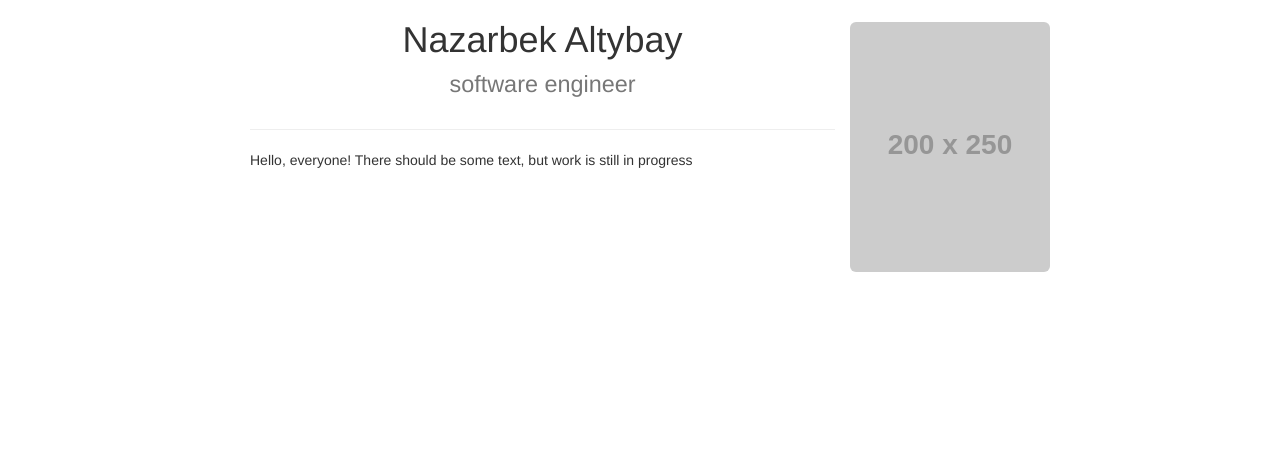
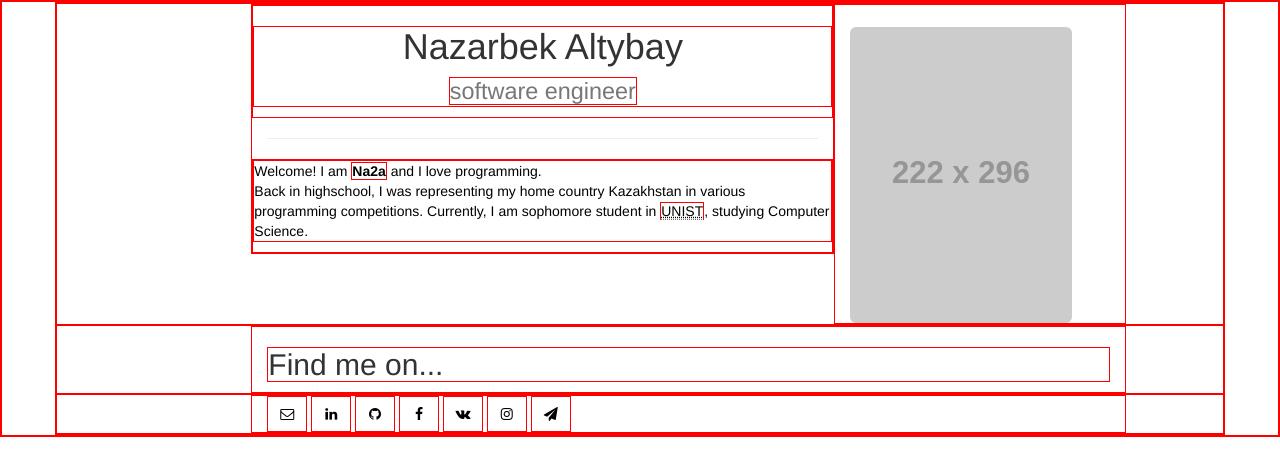
Before and after one commit to Na2a/na2a.github.io, a plain HTML site: page index.html in a window 1280 px wide. Drawn offline with Linux system fonts and the light colour scheme; placeholder pictures from the web are drawn by us.

Commit message:
social media icons
added a new row containing social media icons

```diff
--- a/css/style.css
+++ b/css/style.css
@@ -1,3 +1,7 @@
+
+* {
+  border: 1px red solid;
+}
 
 #photo {
   display: block;
@@ -21,6 +25,36 @@
 }
 
 .about {
+  text-align: left;
+  color: black;
+}
+
+/* Style all font awesome icons */
+
+a.fa {
+  text-decoration: none;
+}
+
+.fa {
   text-align: center;
-  font-size: 20px;
+  text-decoration: none;
+  color:black;
+  padding-top: 10px;
+  padding-bottom: 10px;
+  font-size: 30px;
+  width: 40px;
+  text-align: center;
+  text-decoration: none;
+  -o-transition:.3s;
+  -ms-transition:.3s;
+  -moz-transition:.3s;
+  -webkit-transition:.3s;
+  transition: .3s;
 }
+
+/* Add a hover effect if you want */
+
+.fa:hover {
+  background: black;
+  color:white;
+}
--- a/index.html
+++ b/index.html
@@ -3,8 +3,10 @@
   <head>
     <link href="css/bootstrap.css" rel="stylesheet">
     <link href="css/style.css" rel="stylesheet">
+    <link rel="stylesheet" href="https://cdnjs.cloudflare.com/ajax/libs/font-awesome/4.7.0/css/font-awesome.min.css">
   </head>
   <body>
+
     <div class="container">
       <div class="row">
 
@@ -12,16 +14,34 @@
           <div class="row name">
             <h1>Nazarbek Altybay<br><small>software engineer</small></h1>
           </div>
+          <hr>
           <div class="row">
-            <hr>
-            <p>Hello, everyone! There should be some text, but work is still in progress</p>
+            <p class="about">Welcome! I am <b>Na2a</b> and I love programming. <br>Back in highschool, I was representing my home country Kazakhstan in various programming competitions. Currently, I am sophomore student in <abbr title="Ulsan National Institute in Science and Technology">UNIST</abbr>, studying Computer Science.</p>
           </div>
         </div>
 
         <div class="col-md-3" id="photo">
-          <img class="photo img-responsive img-rounded" src="http://placehold.it/200x250" alt="photo"></img>
+          <img class="photo img-responsive img-rounded" src="http://placehold.it/222x296" alt="photo"></img>
         </div>
 
+      </div>
+      <div class="row">
+        <div class="col-md-9 col-md-offset-2">
+          <h2 align="left">Find me on...</h2>
+        </div>
+      </div>
+      <div class="row">
+        <div class="col-md-9 col-md-offset-2">
+
+          <a target="_blank" href="mailto:nazarbek.altybay@gmail.com" title="mail me" class="fa fa-envelope-o"></a>
+          <a target="_blank" href="https://www.linkedin.com/in/nazarbek/" title="linkedin" class="fa fa-linkedin"></a>
+          <a target="_blank" href="https://github.com/Na2a" title="github" class="fa fa-github"></a>
+          <a target="_blank" href="https://www.facebook.com/nazarbek.altybay" title="facebook" class="fa fa-facebook"></a>
+          <a target="_blank" href="https://vk.com/na2aaa" title="vk" class="fa fa-vk"></a>
+          <a target="_blank" href="https://instagram.com/nazarbek.altybay" title="instagram" class="fa fa-instagram"></a>
+          <a target="_blank" href="https://telegram.me/NazarbekAltybay" title="telegram" class="fa fa-paper-plane"></a>
+
+        </div>
       </div>
     </div>
   </body>
```
